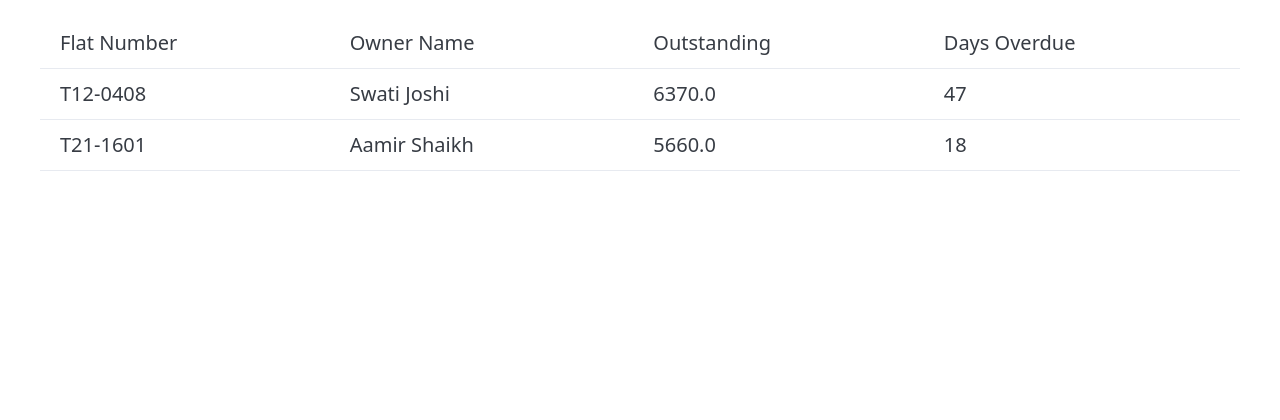
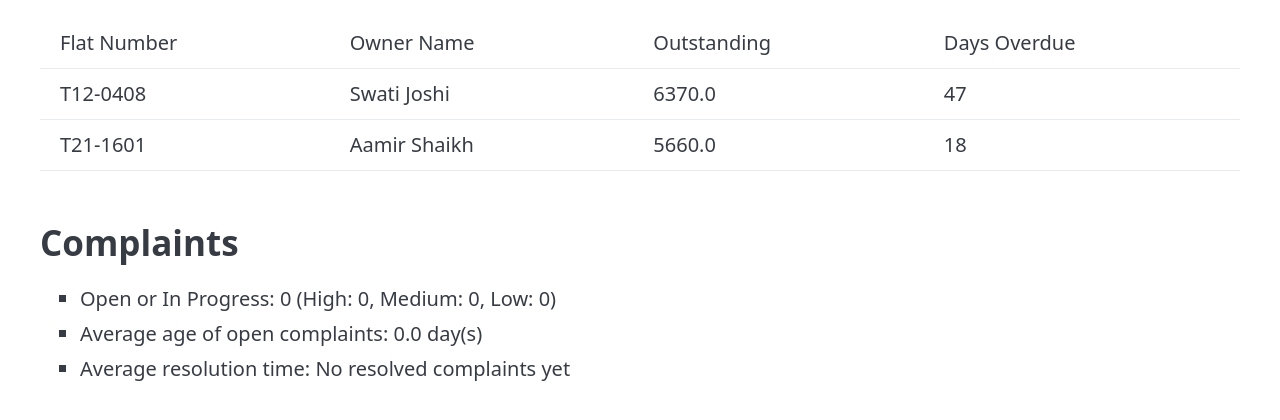
Before and after one commit to somaxcodes/society-app, a FastAPI app: page /staff/dashboard in a window 1280 px wide. Shown: the part 280-700 px from the top of the page. Run offline with FastAPI, Linux system fonts and the light colour scheme; the visitor is signed in with stand-in values (Sample User, id 1); data comes from the database, SQL or seed files in the repository; some libraries are stand-ins or nearby versions.

Commit message:
Track complaint resolution time and add complaint stats to the dashboard
- Added resolved_at to Complaint — set the moment a complaint actually transitions into Resolved, cleared the moment it moves away from Resolved (so a reopened complaint gets a fresh, accurate timestamp instead of a stale one from before), and left untouched if it's re-saved as Resolved without changing.
- Migrated the live complaints table with ALTER TABLE rather than dropping it, since it already held real data — confirmed all existing rows survived.
- Added complaint stats to the staff dashboard: how many complaints are currently open/in-progress, broken down by urgency, the average age of those open complaints, and the average resolution time for complaints that have actually been resolved (shows as not-yet-available when nothing's been resolved yet).
- Noted in decisions.md that there's no separate committee role in this build — the committee dashboard is this same staff dashboard page, since Core build only specifies resident and help-desk staff roles.

```diff
--- a/app/main.py
+++ b/app/main.py
@@ -239,12 +239,40 @@ def staff_dashboard(
                     }
                 )
 
+    open_complaints = db.query(Complaint).filter(Complaint.status.in_(["Open", "In Progress"])).all()
+
+    open_complaint_count = len(open_complaints)
+    open_by_urgency = {"High": 0, "Medium": 0, "Low": 0}
+    for complaint in open_complaints:
+        open_by_urgency[complaint.urgency] += 1
+
+    now = datetime.utcnow()
+    if open_complaints:
+        average_open_age_days = sum(
+            (now - complaint.created_at).total_seconds() for complaint in open_complaints
+        ) / len(open_complaints) / 86400
+    else:
+        average_open_age_days = 0
+
+    resolved_complaints = db.query(Complaint).filter(Complaint.resolved_at.isnot(None)).all()
+    if resolved_complaints:
+        average_resolution_days = sum(
+            (complaint.resolved_at - complaint.created_at).total_seconds()
+            for complaint in resolved_complaints
+        ) / len(resolved_complaints) / 86400
+    else:
+        average_resolution_days = None
+
     return templates.TemplateResponse(
         request,
         "staff_dashboard.html",
         {
             "total_collections": total_collections,
             "overdue_flats": overdue_flats,
+            "open_complaint_count": open_complaint_count,
+            "open_by_urgency": open_by_urgency,
+            "average_open_age_days": average_open_age_days,
+            "average_resolution_days": average_resolution_days,
         },
     )
 
@@ -608,6 +636,18 @@ def staff_complaint_update(
     if complaint is None:
         return RedirectResponse(url="/staff/complaints", status_code=303)
 
+    # resolved_at tracks when the complaint most recently BECAME resolved —
+    # it only gets set on the actual Open/In Progress -> Resolved transition
+    # (not on every save while it's already Resolved, which would keep
+    # pushing the timestamp forward), and gets cleared the moment it's
+    # anything other than Resolved, so a reopened-then-resolved complaint
+    # gets a fresh, accurate timestamp instead of its old one.
+    if status == "Resolved":
+        if complaint.status != "Resolved":
+            complaint.resolved_at = datetime.utcnow()
+    else:
+        complaint.resolved_at = None
+
     complaint.category = category
     complaint.status = status
     db.commit()
--- a/app/models.py
+++ b/app/models.py
@@ -144,6 +144,12 @@ class Complaint(Base):
     # regardless of urgency/category.
     is_safety_flagged: Mapped[bool] = mapped_column(default=False)
 
+    # When this complaint most recently became "Resolved". Nullable: None
+    # for a complaint that's never been resolved, or that was resolved and
+    # then reopened (see the staff update route for exactly when this gets
+    # set vs. cleared). Used to calculate average resolution time.
+    resolved_at: Mapped[datetime | None] = mapped_column(nullable=True)
+
     __table_args__ = (
         CheckConstraint(
             "category IN ('plumbing', 'electrical', 'lift', 'security', 'cleaning', "
--- a/app/templates/staff_dashboard.html
+++ b/app/templates/staff_dashboard.html
@@ -24,4 +24,20 @@
         </tr>
         {% endfor %}
     </table>
+
+    <h2>Complaints</h2>
+    <ul>
+        <li>Open or In Progress: {{ open_complaint_count }}
+            (High: {{ open_by_urgency.High }}, Medium: {{ open_by_urgency.Medium }}, Low: {{ open_by_urgency.Low }})
+        </li>
+        <li>Average age of open complaints: {{ "%.1f"|format(average_open_age_days) }} day(s)</li>
+        <li>
+            Average resolution time:
+            {% if average_resolution_days is not none %}
+            {{ "%.1f"|format(average_resolution_days) }} day(s)
+            {% else %}
+            No resolved complaints yet
+            {% endif %}
+        </li>
+    </ul>
 {% endblock %}
```
Also changed, not shown: decisions.md (+3 -0 lines).
